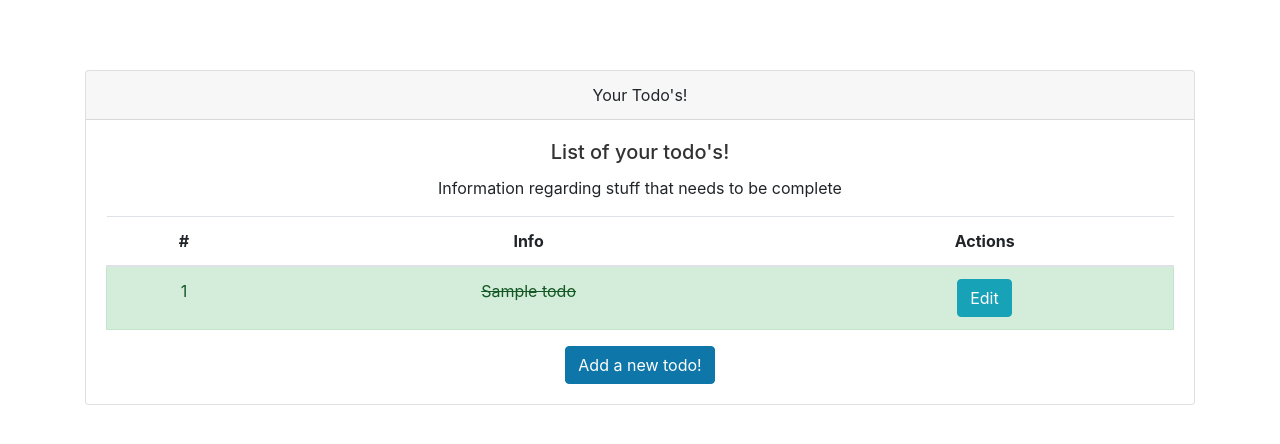
After one commit to AvrilMaleham/fastapi_todos, a FastAPI app: template templates/todo.html in a window 1280 px wide. The commit adds this page. Shown: the top 444 px of the page. Run offline with FastAPI, Linux system fonts and the light colour scheme; the template is opened without the code that fills it: most values are stand-ins (such as "Sample title", 1, 10 or a date in 2020); some libraries are stand-ins or nearby versions.

Commit message:
feat: todo page

```diff
--- a/static/js/base.js
+++ b/static/js/base.js
@@ -1,7 +1,7 @@
 // Add Todo JS
-    const todoForm = document.getElementById('todoForm');
+const todoForm = document.getElementById("todoForm");
 if (todoForm) {
-        todoForm.addEventListener('submit', async function (event) {
+  todoForm.addEventListener("submit", async function (event) {
     event.preventDefault();
 
     const form = event.target;
@@ -12,17 +12,17 @@
       title: data.title,
       description: data.description,
       priority: parseInt(data.priority),
-                complete: false
+      complete: false,
     };
 
     try {
-                const response = await fetch('/todos/todo', {
-                    method: 'POST',
+      const response = await fetch("/todos/todo", {
+        method: "POST",
         headers: {
-                        'Content-Type': 'application/json',
-                        'Authorization': `Bearer ${getCookie('access_token')}`
+          "Content-Type": "application/json",
+          Authorization: `Bearer ${getCookie("access_token")}`,
         },
-                    body: JSON.stringify(payload)
+        body: JSON.stringify(payload),
       });
 
       if (response.ok) {
@@ -33,99 +33,99 @@
         alert(`Error: ${errorData.detail}`);
       }
     } catch (error) {
-                console.error('Error:', error);
-                alert('An error occurred. Please try again.');
+      console.error("Error:", error);
+      alert("An error occurred. Please try again.");
     }
   });
 }
 
 // Edit Todo JS
-    const editTodoForm = document.getElementById('editTodoForm');
+const editTodoForm = document.getElementById("editTodoForm");
 if (editTodoForm) {
-        editTodoForm.addEventListener('submit', async function (event) {
+  editTodoForm.addEventListener("submit", async function (event) {
     event.preventDefault();
     const form = event.target;
     const formData = new FormData(form);
     const data = Object.fromEntries(formData.entries());
     var url = window.location.pathname;
-        const todoId = url.substring(url.lastIndexOf('/') + 1);
+    const todoId = url.substring(url.lastIndexOf("/") + 1);
 
     const payload = {
       title: data.title,
       description: data.description,
       priority: parseInt(data.priority),
-            complete: data.complete === "on"
+      complete: data.complete === "on",
     };
 
     try {
-            const token = getCookie('access_token');
-            console.log(token)
+      const token = getCookie("access_token");
+      console.log(token);
       if (!token) {
-                throw new Error('Authentication token not found');
+        throw new Error("Authentication token not found");
       }
 
-            console.log(`${todoId}`)
+      console.log(`${todoId}`);
 
       const response = await fetch(`/todos/todo/${todoId}`, {
-                method: 'PUT',
+        method: "PUT",
         headers: {
-                    'Content-Type': 'application/json',
-                    'Authorization': `Bearer ${token}`
+          "Content-Type": "application/json",
+          Authorization: `Bearer ${token}`,
         },
-                body: JSON.stringify(payload)
+        body: JSON.stringify(payload),
       });
 
       if (response.ok) {
-                window.location.href = '/todos/todo-page'; // Redirect to the todo page
+        window.location.href = "/todos/todo-page"; // Redirect to the todo page
       } else {
         // Handle error
         const errorData = await response.json();
         alert(`Error: ${errorData.detail}`);
       }
     } catch (error) {
-            console.error('Error:', error);
-            alert('An error occurred. Please try again.');
+      console.error("Error:", error);
+      alert("An error occurred. Please try again.");
     }
   });
 
-        document.getElementById('deleteButton').addEventListener('click', async function () {
+  document
+    .getElementById("deleteButton")
+    .addEventListener("click", async function () {
       var url = window.location.pathname;
-            const todoId = url.substring(url.lastIndexOf('/') + 1);
+      const todoId = url.substring(url.lastIndexOf("/") + 1);
 
       try {
-                const token = getCookie('access_token');
+        const token = getCookie("access_token");
         if (!token) {
-                    throw new Error('Authentication token not found');
+          throw new Error("Authentication token not found");
         }
 
         const response = await fetch(`/todos/todo/${todoId}`, {
-                    method: 'DELETE',
+          method: "DELETE",
           headers: {
-                        'Authorization': `Bearer ${token}`
-                    }
+            Authorization: `Bearer ${token}`,
+          },
         });
 
         if (response.ok) {
           // Handle success
-                    window.location.href = '/todos/todo-page'; // Redirect to the todo page
+          window.location.href = "/todos/todo-page"; // Redirect to the todo page
         } else {
           // Handle error
           const errorData = await response.json();
           alert(`Error: ${errorData.detail}`);
         }
       } catch (error) {
-                console.error('Error:', error);
-                alert('An error occurred. Please try again.');
+        console.error("Error:", error);
+        alert("An error occurred. Please try again.");
       }
     });
-
-
 }
 
 // Login JS
-    const loginForm = document.getElementById('loginForm');
+const loginForm = document.getElementById("loginForm");
 if (loginForm) {
-        loginForm.addEventListener('submit', async function (event) {
+  loginForm.addEventListener("submit", async function (event) {
     event.preventDefault();
 
     const form = event.target;
@@ -137,12 +137,12 @@
     }
 
     try {
-                const response = await fetch('/auth/token', {
-                    method: 'POST',
+      const response = await fetch("/auth/token", {
+        method: "POST",
         headers: {
-                        'Content-Type': 'application/x-www-form-urlencoded'
+          "Content-Type": "application/x-www-form-urlencoded",
         },
-                    body: payload.toString()
+        body: payload.toString(),
       });
 
       if (response.ok) {
@@ -152,23 +152,23 @@
         logout();
         // Save token to cookie
         document.cookie = `access_token=${data.access_token}; path=/`;
-                    window.location.href = '/todos/todo-page'; // Change this to your desired redirect page
+        window.location.href = "/todos/todo-page"; // Change this to your desired redirect page
       } else {
         // Handle error
         const errorData = await response.json();
         alert(`Error: ${errorData.detail}`);
       }
     } catch (error) {
-                console.error('Error:', error);
-                alert('An error occurred. Please try again.');
+      console.error("Error:", error);
+      alert("An error occurred. Please try again.");
     }
   });
 }
 
 // Register JS
-    const registerForm = document.getElementById('registerForm');
+const registerForm = document.getElementById("registerForm");
 if (registerForm) {
-        registerForm.addEventListener('submit', async function (event) {
+  registerForm.addEventListener("submit", async function (event) {
     event.preventDefault();
 
     const form = event.target;
@@ -186,52 +186,47 @@
       first_name: data.firstname,
       last_name: data.lastname,
       role: data.role,
-                phone_number: data.phone_number,
-                password: data.password
+      password: data.password,
     };
 
     try {
-                const response = await fetch('/auth', {
-                    method: 'POST',
+      const response = await fetch("/auth", {
+        method: "POST",
         headers: {
-                        'Content-Type': 'application/json'
+          "Content-Type": "application/json",
         },
-                    body: JSON.stringify(payload)
+        body: JSON.stringify(payload),
       });
 
       if (response.ok) {
-                    window.location.href = '/auth/login-page';
+        window.location.href = "/auth/login-page";
       } else {
         // Handle error
         const errorData = await response.json();
         alert(`Error: ${errorData.message}`);
       }
     } catch (error) {
-                console.error('Error:', error);
-                alert('An error occurred. Please try again.');
+      console.error("Error:", error);
+      alert("An error occurred. Please try again.");
     }
   });
 }
 
-
-
-
-
 // Helper function to get a cookie by name
 function getCookie(name) {
   let cookieValue = null;
-        if (document.cookie && document.cookie !== '') {
-            const cookies = document.cookie.split(';');
+  if (document.cookie && document.cookie !== "") {
+    const cookies = document.cookie.split(";");
     for (let i = 0; i < cookies.length; i++) {
       const cookie = cookies[i].trim();
-                if (cookie.substring(0, name.length + 1) === (name + '=')) {
+      if (cookie.substring(0, name.length + 1) === name + "=") {
         cookieValue = decodeURIComponent(cookie.substring(name.length + 1));
         break;
       }
     }
   }
   return cookieValue;
-    };
+}
 
 function logout() {
   // Get all cookies
@@ -247,5 +242,5 @@
   }
 
   // Redirect to the login page
-        window.location.href = '/auth/login-page';
-    };
+  window.location.href = "/auth/login-page";
+}
--- a/templates/layout.html
+++ b/templates/layout.html
@@ -17,5 +17,9 @@
   </head>
   <body>
     {% block content %} {% endblock %}
+    <script src="{{url_for('static', path='/js/jquery-slim.js')}}"></script>
+    <script src="{{url_for('static', path='/js/popper.js')}}"></script>
+    <script src="{{url_for('static', path='/js/bootstrap.js')}}"></script>
+    <script src="{{url_for('static', path='/js/base.js')}}" defer></script>
   </body>
 </html>
--- /dev/null
+++ b/templates/todo.html
@@ -0,0 +1,55 @@
+{% include 'layout.html' %}
+
+<div class="container">
+  <div class="card text-center">
+    <div class="card-header">Your Todo's!</div>
+    <div class="card-body">
+      <h5 class="card-title">List of your todo's!</h5>
+      <p class="card-text">
+        Information regarding stuff that needs to be complete
+      </p>
+
+      <table class="table table-hover">
+        <thead>
+          <tr>
+            <th scope="col">#</th>
+            <th scope="col">Info</th>
+            <th scope="col">Actions</th>
+          </tr>
+        </thead>
+        <tbody>
+          {% for todo in todos %} {% if todo.complete == False %}
+          <tr class="pointer">
+            <td>{{loop.index}}</td>
+            <td>{{todo.title}}</td>
+            <td>
+              <button
+                onclick="window.location.href='edit-todo-page/{{todo.id}}'"
+                type="button"
+                class="btn btn-info"
+              >
+                Edit
+              </button>
+            </td>
+          </tr>
+          {% else %}
+          <tr class="pointer alert alert-success">
+            <td>{{loop.index}}</td>
+            <td class="strike-through-td">{{todo.title}}</td>
+            <td>
+              <button
+                onclick="window.location.href='edit-todo-page/{{todo.id}}'"
+                type="button"
+                class="btn btn-info"
+              >
+                Edit
+              </button>
+            </td>
+          </tr>
+          {% endif %} {% endfor %}
+        </tbody>
+      </table>
+      <a href="add-todo-page" class="btn btn-primary">Add a new todo!</a>
+    </div>
+  </div>
+</div>
```
Also changed, not shown: routers/todos.py (+28 -1 lines). Lines whose indentation alone changed are shown as unchanged.
